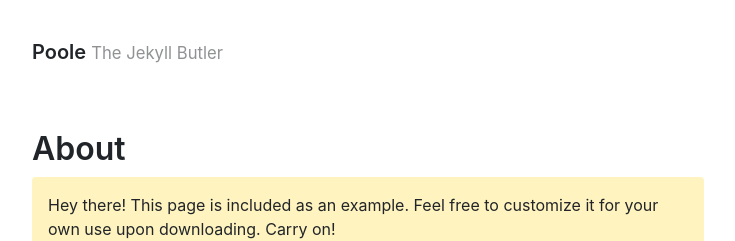
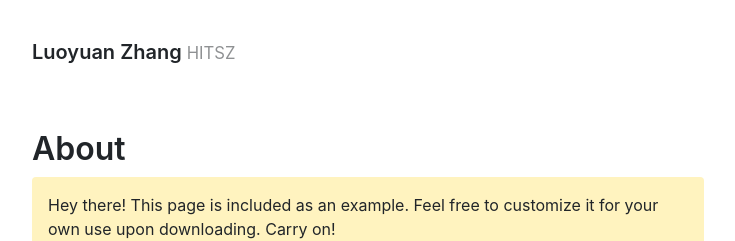
Before and after one commit to zly-idleness/zly-idleness.github.io, a Jekyll site: the page built from about.md, in a window 1280 px wide. Shown: the top 241 px of the page, without its empty margins (272-1007 px from the left). Built offline with Jekyll 4.4.1, drawn with Linux system fonts in a browser that asks for light colours.

Commit message:
next commit

```diff
--- a/_config.yml
+++ b/_config.yml
@@ -1,7 +1,7 @@
 # Setup
-title: Poole
-tagline: The Jekyll Butler
-url: https://getpoole.com
+title: Luoyuan Zhang
+tagline: HITSZ
+url: zly04.love
 paginate: 1
 baseurl: ""
 permalink: pretty
```
